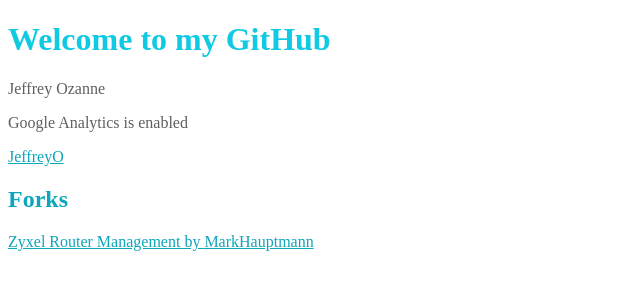
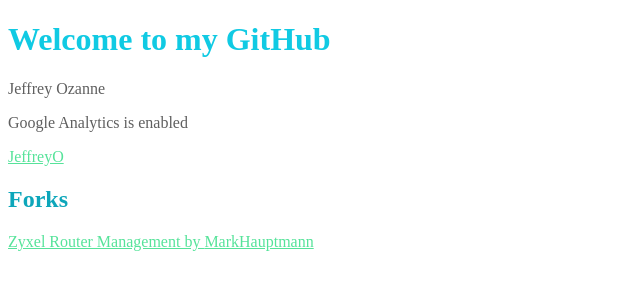
Before and after one commit to JeffreyO/JeffreyO.github.io, a PHP site: page / in a window 1280 px wide. Shown: the top 300 px of the page, without its empty margins (0-640 px from the left). Run offline with PHP 8.4, Linux system fonts and the light colour scheme.

Commit message:
Changed color of a:link

```diff
--- a/stylesheet.css
+++ b/stylesheet.css
@@ -1,6 +1,6 @@
 h1 {color: #10CAE3;}
 p {color: #5f5f5f;}
 h2 {color: #0DA6BA;}
-a:link {color: #0DA6BA;/*text-decoration: underline;*/}
+a:link {color: #56E39A;/*text-decoration: underline;*/}
 a:hover {color: #0B8999;/*text-decoration: none;*/}
 a:visited {color: #32DBDB;/*text-decoration: none;*/}
```
